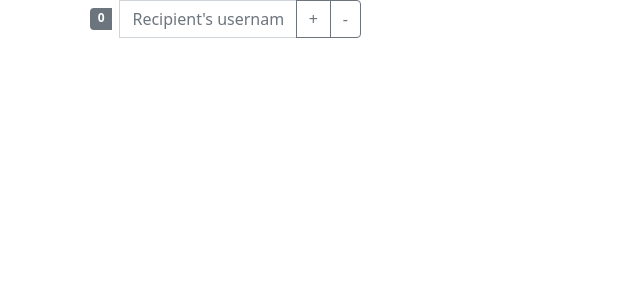
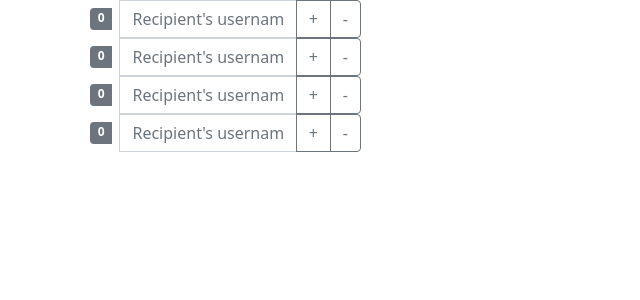
Before and after one commit to tsimonavicius/spring-courses-2021-04, a React (Create React App) app in the folder restful-eshop/eshop-ui/: page / in a window 1280 px wide. Shown: the top 300 px of the page, without its empty margins (0-640 px from the left). Built offline with nearby package versions, Linux system fonts and the light colour scheme.

Commit message:
22 paskaita add add, remove quantity

```diff
--- a/restful-eshop/eshop-ui/src/App.js
+++ b/restful-eshop/eshop-ui/src/App.js
@@ -2,6 +2,7 @@ import HelloWorld from "./components/HelloWorld";
 import "./style.css"
 import ItemUncontrolledComponent from "./components/examples/uncontrolled/ItemUncontrolledComponent";
 import Item from "./components/examples/controlled/Item";
+import Items from "./components/examples/controlled/Items";
 
 function App() {
 	return (
@@ -12,7 +13,7 @@ function App() {
 				surname: "Surname"
 			}} />
 			<ItemUncontrolledComponent/>*/}
-			<Item/>
+			<Items/>
 		</div>
 	);
 }
--- a/restful-eshop/eshop-ui/src/components/examples/controlled/Item.js
+++ b/restful-eshop/eshop-ui/src/components/examples/controlled/Item.js
@@ -2,39 +2,11 @@ import React from "react";
 
 export default class Item extends React.Component {
 
-    constructor(props, context) {
-        super(props, context);
-
-        this.state = {
-            text: '',
-            quantity: 0
-        }
-    }
-
-    onHandlingAddQuantity = () => {
-        let {quantity} = this.state;
-        // const quantity = this.state.quantity;
-        //const text = this.state.text;
-        quantity = quantity + 1;
-
-        this.setState({quantity});
-    }
-
-    onHandlingRemoveQty = () => {
-        const quantity = this.state.quantity - 1;
-        this.setState({quantity});
-    }
-
-    onHandlingItemText = (event) => {
-        const text = event.target.value;
-        this.setState( {text});
-    }
-
     getBadgeClass() {
         let badgeClass = "m-2 badge bg-";
-        if (this.state.quantity > 2) {
+        if (this.props.item.quantity > 2) {
             badgeClass += "success";
-        } else if (this.state.quantity < 0) {
+        } else if (this.props.item.quantity < 0) {
             badgeClass += "danger";
         } else {
             badgeClass += "secondary";
@@ -48,20 +20,21 @@ export default class Item extends React.Component {
             <>
                 <div className="col-3">
                     <div className="input-group col-sm-6">
-                        <div className={this.getBadgeClass()}>{this.state.quantity}</div>
+                        <div className={this.getBadgeClass()}>{this.props.item.quantity}</div>
+
                         <input type="text" className="form-control" placeholder="Recipient's username"
                                aria-label="Recipient's username with two button addons"
-                               onChange={this.onHandlingItemText}/>
+                               onChange={(event) => this.props.onHandlingItemText(event, this.props.item.id)}/>
                         <button className="btn btn-outline-secondary"
                                 type="button"
-                                onClick={this.onHandlingAddQuantity}>+
+                                onClick={() => this.props.onHandlingAddQuantity(this.props.item)}>+
                         </button>
                         <button className="btn btn-outline-secondary"
                                 type="button"
-                                onClick={this.onHandlingRemoveQty}>-
+                                onClick={() => this.props.onHandlingRemoveQuantity(this.props.item)}>-
                         </button>
                     </div>
-                    {this.state.text.length > 0 && <span>{this.state.text}</span>}
+                    {this.props.item.text.length > 0 && <span>{this.props.item.text}</span>}
                 </div>
             </>
         );
--- /dev/null
+++ b/restful-eshop/eshop-ui/src/components/examples/controlled/Items.js
@@ -0,0 +1,61 @@
+import React from "react";
+import Item from "./Item";
+
+export default class Items extends React.Component {
+
+    constructor(props, context) {
+        super(props, context);
+
+        this.state = {
+            items: [
+                {id: 1, text: '', quantity: 0},
+                {id: 2, text: '', quantity: 0},
+                {id: 3, text: '', quantity: 0},
+                {id: 4, text: '', quantity: 0}
+            ]
+        }
+    }
+
+    onHandlingAddQuantity = (item) => {
+        const items = [...this.state.items];
+        const index = items.indexOf(item);
+        items[index] = {...item};
+        items[index].quantity++;
+
+        this.setState({items});
+    }
+
+    onHandlingRemoveQty = (item) => {
+        const items = [...this.state.items];
+        const index = items.indexOf(item);
+        items[index] = {...item};
+        items[index].quantity--;
+
+        this.setState({items});
+    }
+
+    onHandlingItemText = (event, id) => {
+        const items = this.state.items.map(item => {
+            if (item.id === id) {
+                item.text = event.target.value;
+            }
+            return item;
+        });
+
+        this.setState({items});
+    }
+
+    render() {
+        return (
+            <>
+                {
+                    this.state.items.map(item => <Item key={item.id}
+                                                       item={item}
+                                                       onHandlingItemText={this.onHandlingItemText}
+                                                       onHandlingAddQuantity={this.onHandlingAddQuantity}
+                                                       onHandlingRemoveQuantity={this.onHandlingRemoveQty}/>)
+                }
+            </>
+        );
+    }
+}
```
